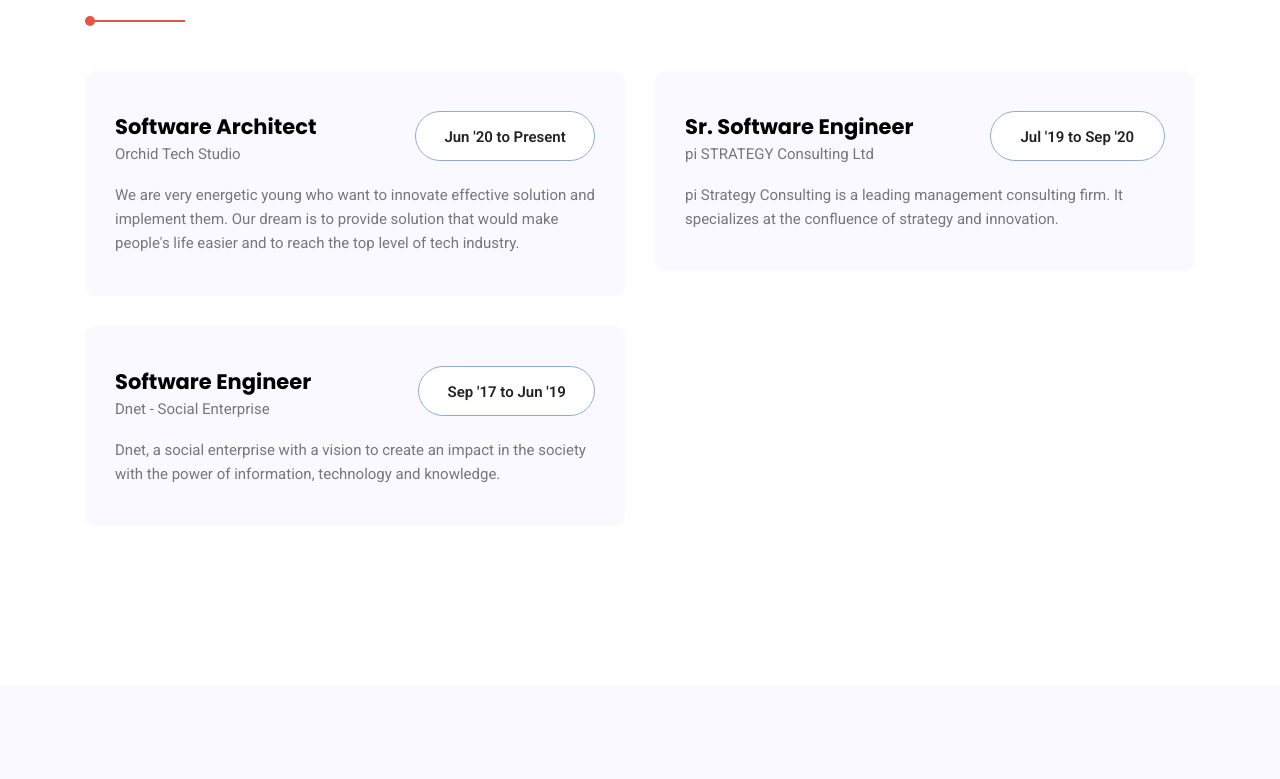
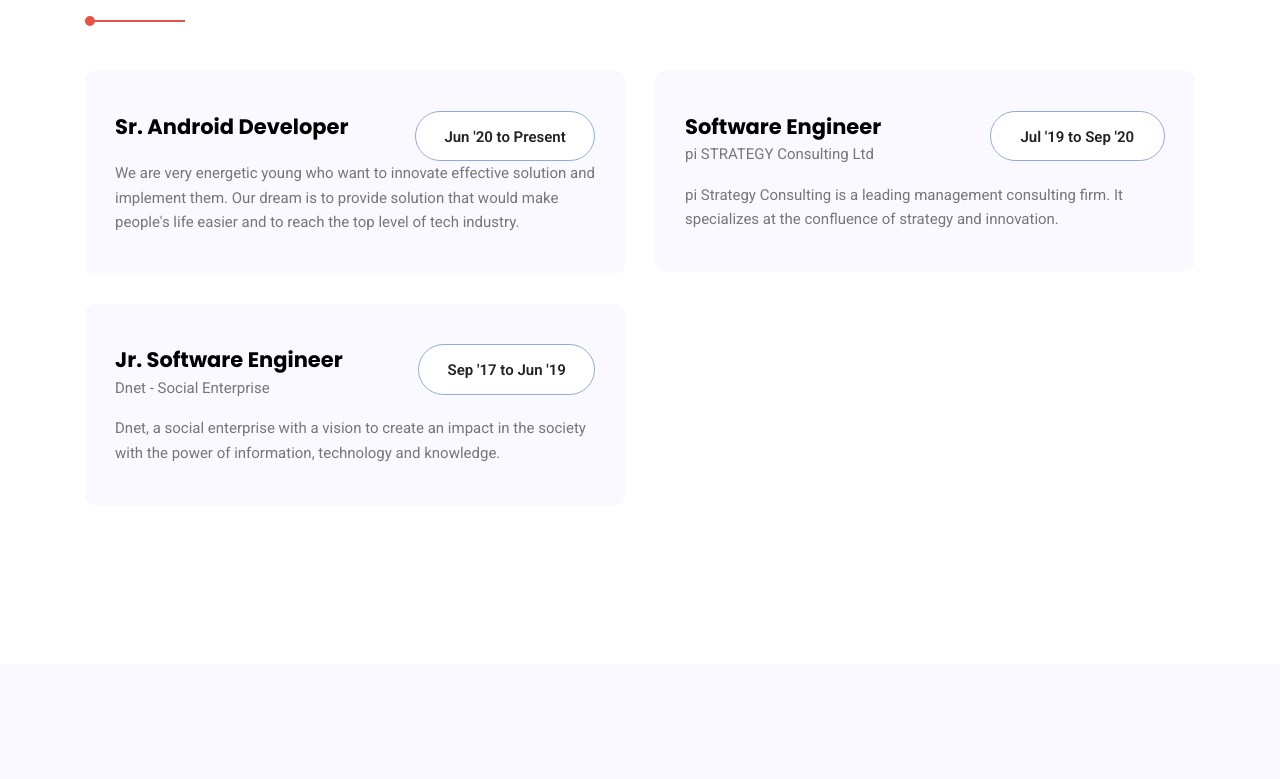
Before and after one commit to mahadi18/mahadi18.github.io, a plain HTML site: page index.html in a window 1280 px wide. Shown: the part 3041-3820 px from the top of the page. Drawn offline with nearby package versions, Linux system fonts and the light colour scheme; some packages are replaced by stand-ins of ours.

Commit message:
few updates

```diff
--- a/index.html
+++ b/index.html
@@ -313,8 +313,8 @@
 					<div class="single-job">
 						<div class="top-sec d-flex justify-content-between">
 							<div class="top-left">
-								<h4>Software Architect</h4>
-								<p>Orchid Tech Studio</p>
+								<h4>Sr. Android Developer</h4>
+								<p></p>
 							</div>
 							<div class="top-right">
 								<a href="https://www.facebook.com/orchidtechstudio" target="_blank" class="primary-btn" data-text="Jun '20 to Present">
@@ -335,7 +335,7 @@
 					<div class="single-job">
 						<div class="top-sec d-flex justify-content-between">
 							<div class="top-left">
-								<h4>Sr. Software Engineer</h4>
+								<h4>Software Engineer</h4>
 								<p>pi STRATEGY Consulting Ltd</p>
 							</div>
 							<div class="top-right">
@@ -357,7 +357,7 @@
 					<div class="single-job">
 						<div class="top-sec d-flex justify-content-between">
 							<div class="top-left">
-								<h4>Software Engineer</h4>
+								<h4>Jr. Software Engineer</h4>
 								<p>Dnet - Social Enterprise</p>
 							</div>
 							<div class="top-right">
```
